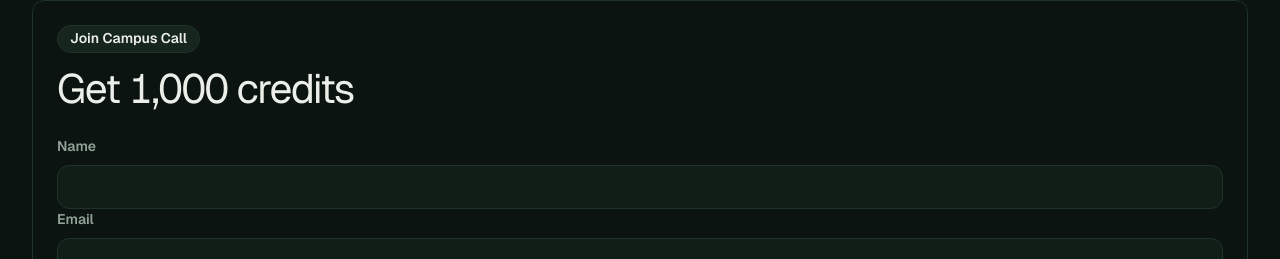
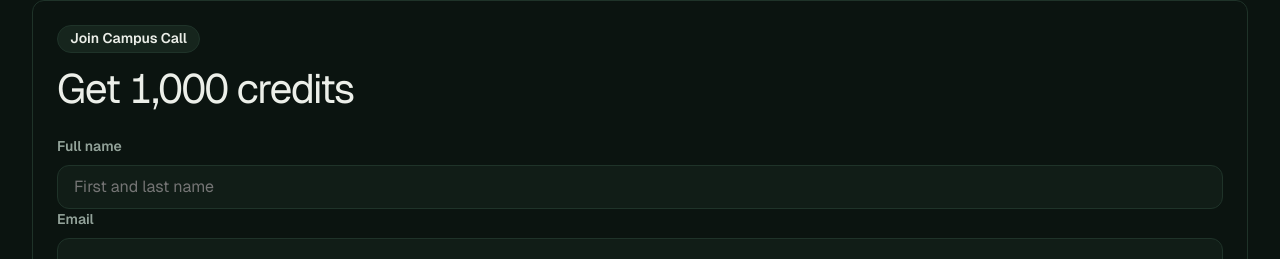
Before and after one commit to nico-wood/campus-call, a Next.js app: page /join in a window 1280 px wide. Shown: the part 111-370 px from the top of the page. Built offline with nearby package versions, Linux system fonts and the light colour scheme; no server answers.

Commit message:
Ask participants for their full name

```diff
--- a/src/app/local/join-form.tsx
+++ b/src/app/local/join-form.tsx
@@ -83,10 +83,12 @@ export function JoinForm({ next, initialMode = "join" }: { next: string; initial
       <form onSubmit={(event) => void submit(event)}>
         {mode === "join" ? (
           <div className="enrollment-field">
-            <label className="enrollment-label" htmlFor="join-name">Name</label>
+            <label className="enrollment-label" htmlFor="join-name">Full name</label>
             <input
               id="join-name"
               className="enrollment-input"
+              autoComplete="name"
+              placeholder="First and last name"
               value={name}
               onChange={(event) => setName(event.target.value)}
               aria-invalid={Boolean(errors.name)}
```
Also changed, not shown: 1 other file (tests, documents, lock files or other folders).
